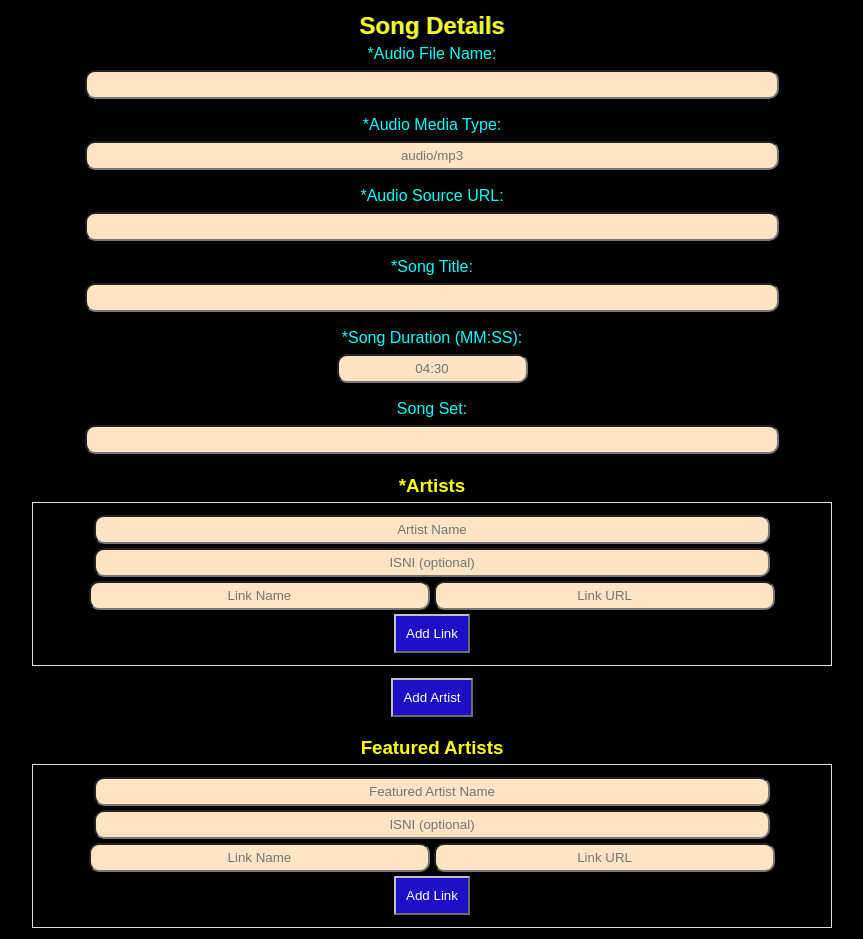
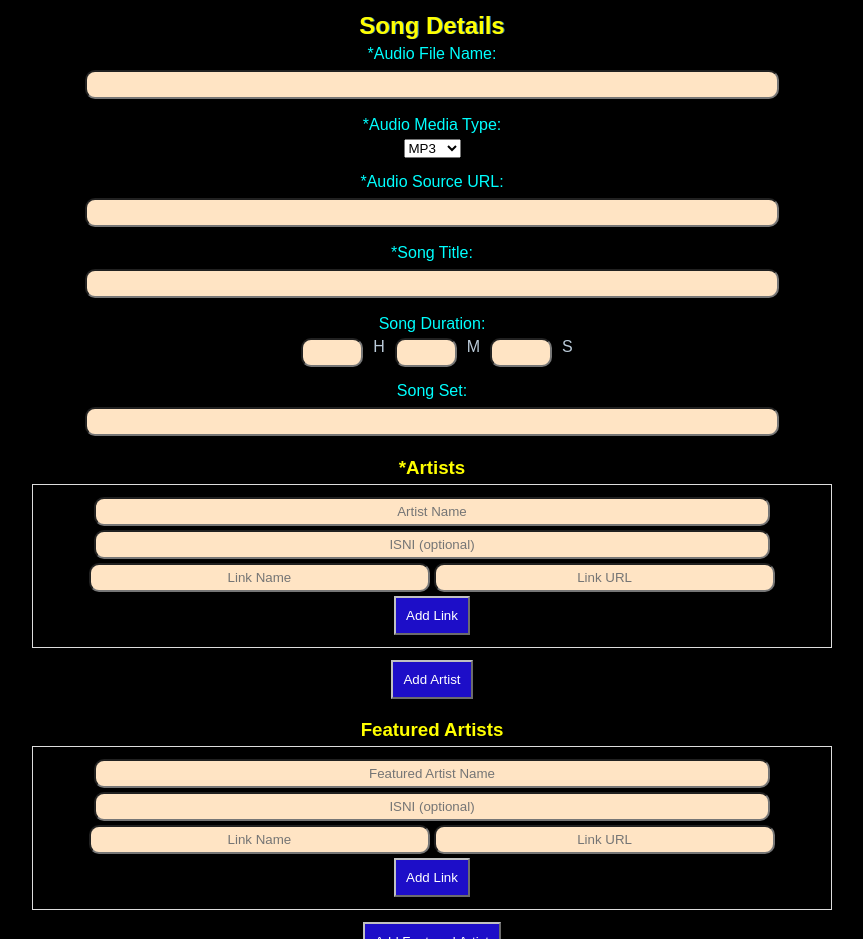
Before and after one commit to gstalamantes/CIP60v3-metadata-form, a plain HTML site: page index.html in a window 1280 px wide. Shown: the part 1020-1959 px from the top of the page, without its empty margins (208-1071 px from the left). Drawn offline with Linux system fonts and the light colour scheme.

Commit message:
Update index.html

```diff
--- a/index.html
+++ b/index.html
@@ -23,6 +23,15 @@
         height: 2px;
         width: 70%
     }
+    #songDuration{
+        display:flex;
+        margin: auto
+    }
+#hours, #minutes, #seconds{
+    margin: 0 10px;
+    text-align:center
+
+}
 
     h2{
         font-size: normal;
@@ -115,7 +124,12 @@
         </div>
         <div class="form-group">
             <label for="mediaType">*Audio Media Type:</label>
-            <input type="text" id="mediaType" name="mediaType" placeholder="audio/mp3" title="Use MIME type."required>
+            <select name="mediaType" id="mediaType">
+                <option value="audio/mpeg">MP3</option>
+                <option value="audio/wav">WAV</option>
+                <option value="audio/flac">FLAC</option>
+                <option value="audio/ogg">OGG</option>
+                </select>
         </div>
         <div class="form-group">
             <label for="src">*Audio Source URL:</label>
@@ -125,9 +139,13 @@
             <label for="songTitle">*Song Title:</label>
             <input type="text" id="songTitle" name="songTitle" required>
         </div>
-        <div class="form-group">
-            <label for="songDuration">*Song Duration (MM:SS):</label>
-            <input type="text" id="songDuration" name="songDuration" pattern="[0-9]{2}:[0-9]{2}" placeholder="04:30" required>
+        <div class="form-group" >
+           <label for="songDuration">Song Duration:</label>
+           <div id="songDuration">
+            <input type="number" id="hours" name="hours" min="0" max="23" required>H
+            <input type="number" id="minutes" name="minutes" min="0" max="59" required>M
+            <input type="number" id="seconds" name="seconds" min="0" max="59" required>S
+        </div>
         </div>
         <div class="form-group">
             <label for="songSet">Song Set:</label>
```
